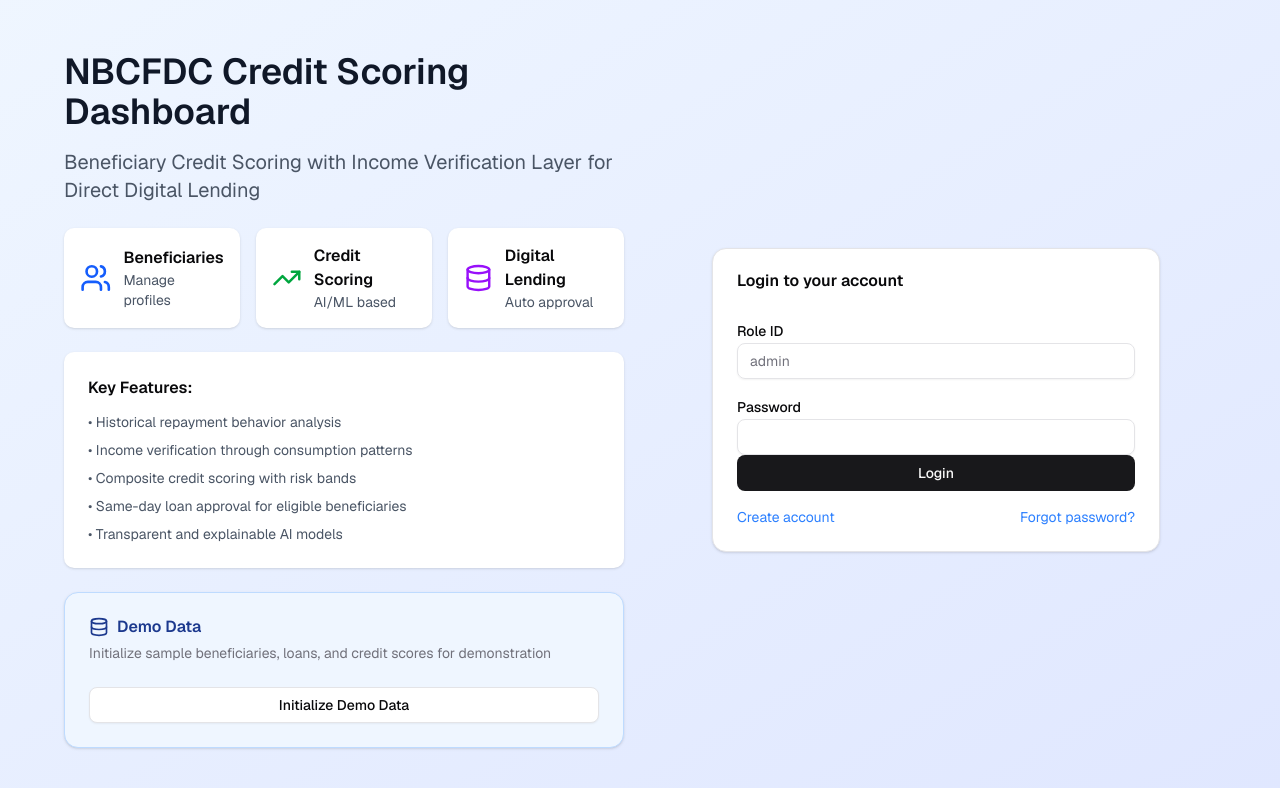
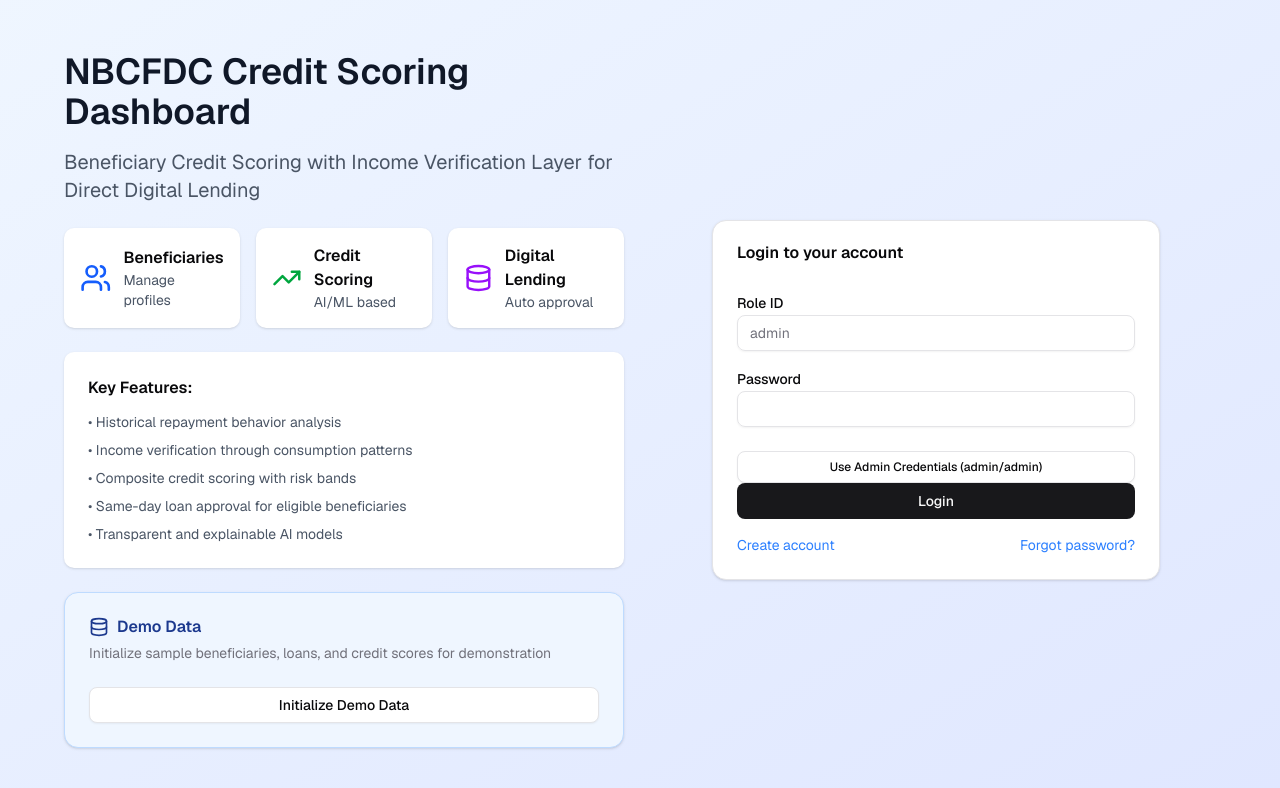
Before and after one commit to TeamNueralNode/jeevandhan_dashboard, a Next.js app: page / in a window 1280 px wide. Shown: the top 788 px of the page. Built offline with nearby package versions, Linux system fonts and the light colour scheme; no server answers.

Commit message:
feat(login): add button to fill admin credentials automatically

```diff
--- a/app/page.tsx
+++ b/app/page.tsx
@@ -98,6 +98,12 @@ export default function Home() {
     } finally {
       setIsInitializing(false);
     }
+  };
+
+  const handleFillAdminCredentials = () => {
+    setRoleId("admin");
+    setPassword("admin");
+    setError("");
   };
 
   return (
@@ -203,6 +209,17 @@ export default function Home() {
                 required
               />
             </div>
+            <div className="pt-2">
+              <Button
+                type="button"
+                variant="outline"
+                size="sm"
+                onClick={handleFillAdminCredentials}
+                className="w-full text-xs"
+              >
+                Use Admin Credentials (admin/admin)
+              </Button>
+            </div>
           </CardContent>
           <CardFooter className="flex flex-col space-y-4">
             <Button
```
